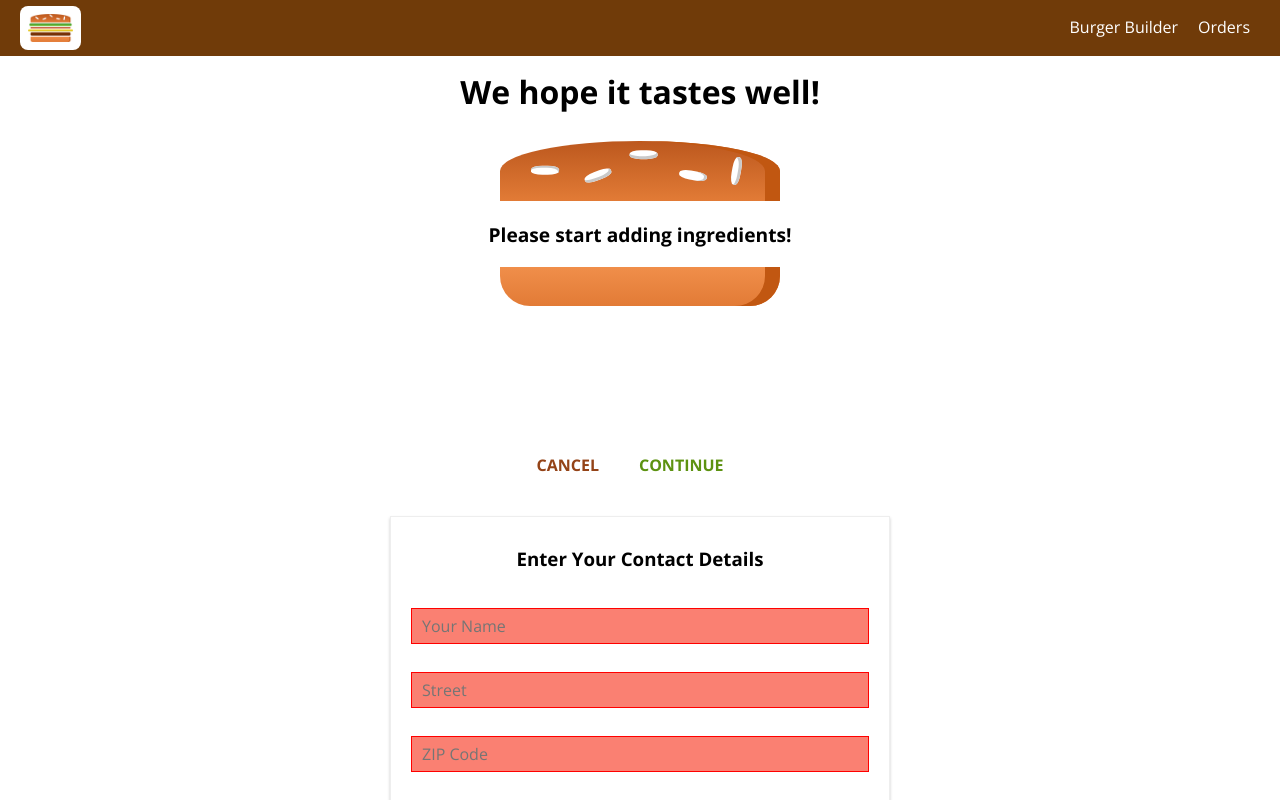
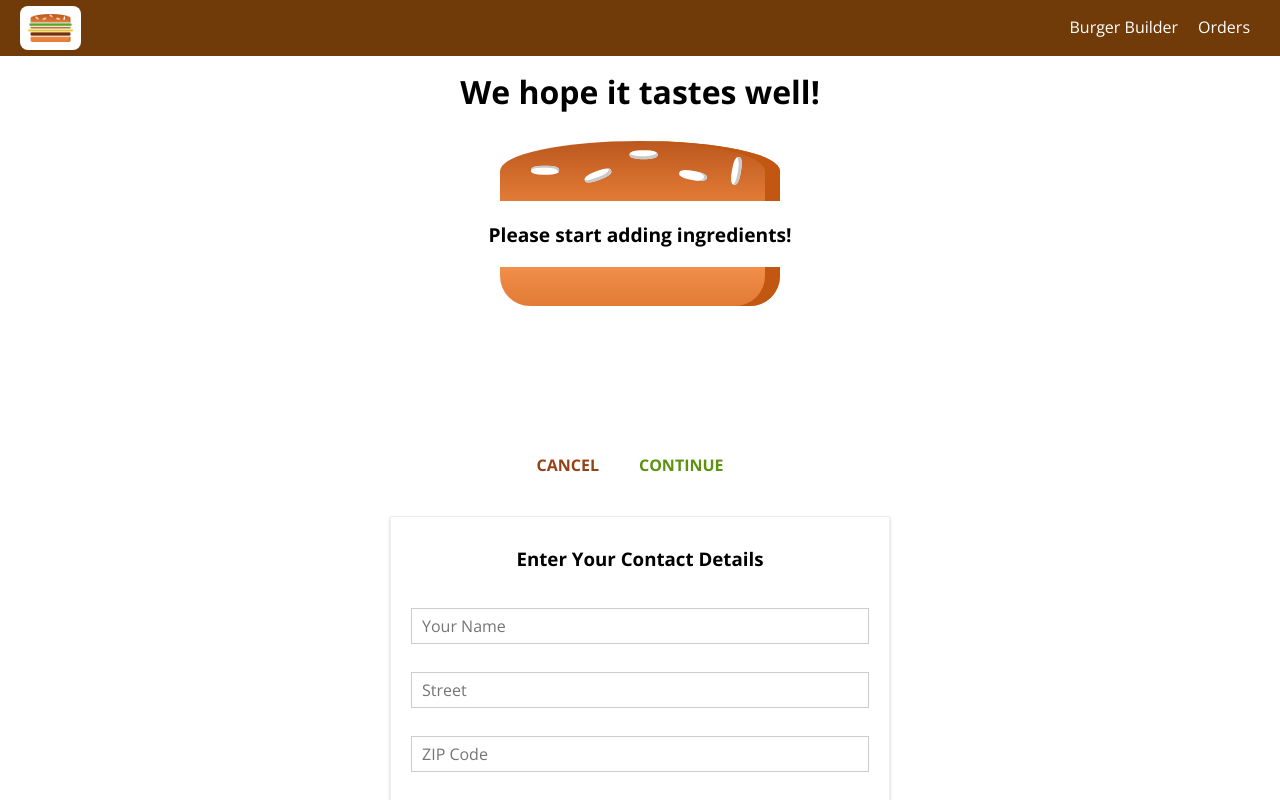
Before and after one commit to Ch-sriram/burger-builder, a React (Create React App) app: page /checkout/contact-data in a window 1280 px wide. Shown: the top 800 px of the page. Built offline with nearby package versions, Linux system fonts and the light colour scheme.

Commit message:
Improving Visual Feedback

```diff
--- a/src/components/UI/Input/Input.component.jsx
+++ b/src/components/UI/Input/Input.component.jsx
@@ -50,7 +50,7 @@ const Select = styled.select`${commonInputStyle}`;
 
 const input = props => {
   let inputElement = null;
-  let invalid = props.invalid && props.shouldValidate;
+  let invalid = props.invalid && props.shouldValidate && props.touched;
   switch (props.elementType) {
     case 'textarea':
       inputElement = <TextArea {...props.elementConfig} value={props.value} onChange={props.changed} invalid={invalid} />;
--- a/src/containers/Checkout/ContactData/ContactData.component.jsx
+++ b/src/containers/Checkout/ContactData/ContactData.component.jsx
@@ -48,6 +48,7 @@ class ContactData extends Component {
         value: "",
         validation: { required: true, },
         valid: false,
+        touched: false,
       },
       street: {
         elementType: "input", // type of the HTML tag used
@@ -59,6 +60,7 @@ class ContactData extends Component {
         value: "",
         validation: { required: true, },
         valid: false,
+        touched: false,
       },
       zipCode: {
         elementType: "input", // type of the HTML tag used
@@ -74,6 +76,7 @@ class ContactData extends Component {
           maxLength: 6
         },
         valid: false,
+        touched: false,
       },
       country: {
         elementType: "input", // type of the HTML tag used
@@ -85,6 +88,7 @@ class ContactData extends Component {
         value: "",
         validation: { required: true, },
         valid: false,
+        touched: false,
       },
       email: {
         elementType: "input", // type of the HTML tag used
@@ -96,6 +100,7 @@ class ContactData extends Component {
         value: "",
         validation: { required: true, },
         valid: false,
+        touched: false,
       },
       deliveryMethod: {
         elementType: "select", // type of the HTML tag used
@@ -162,7 +167,7 @@ class ContactData extends Component {
     const formElementCopy = { ...orderForm[inputIdentifier] }; // deep copy of the first nested object
     formElementCopy.value = event.target.value;
     formElementCopy.valid = this.checkValidity(formElementCopy.value, formElementCopy.validation);
-    console.log(orderForm);
+    formElementCopy.touched = true;
     orderForm[inputIdentifier] = formElementCopy;
     this.setState({ orderForm });
   };
@@ -185,6 +190,7 @@ class ContactData extends Component {
             value={formElement.config.value}
             invalid={!formElement.config.valid}
             shouldValidate={formElement.config.validation}
+            touched={formElement.config.touched}
             changed={(event) => this.inputChangedHandler(event, formElement.id)}
           />
         ))}
```
Also changed, not shown: 1 other file (tests, documents, lock files or other folders).
